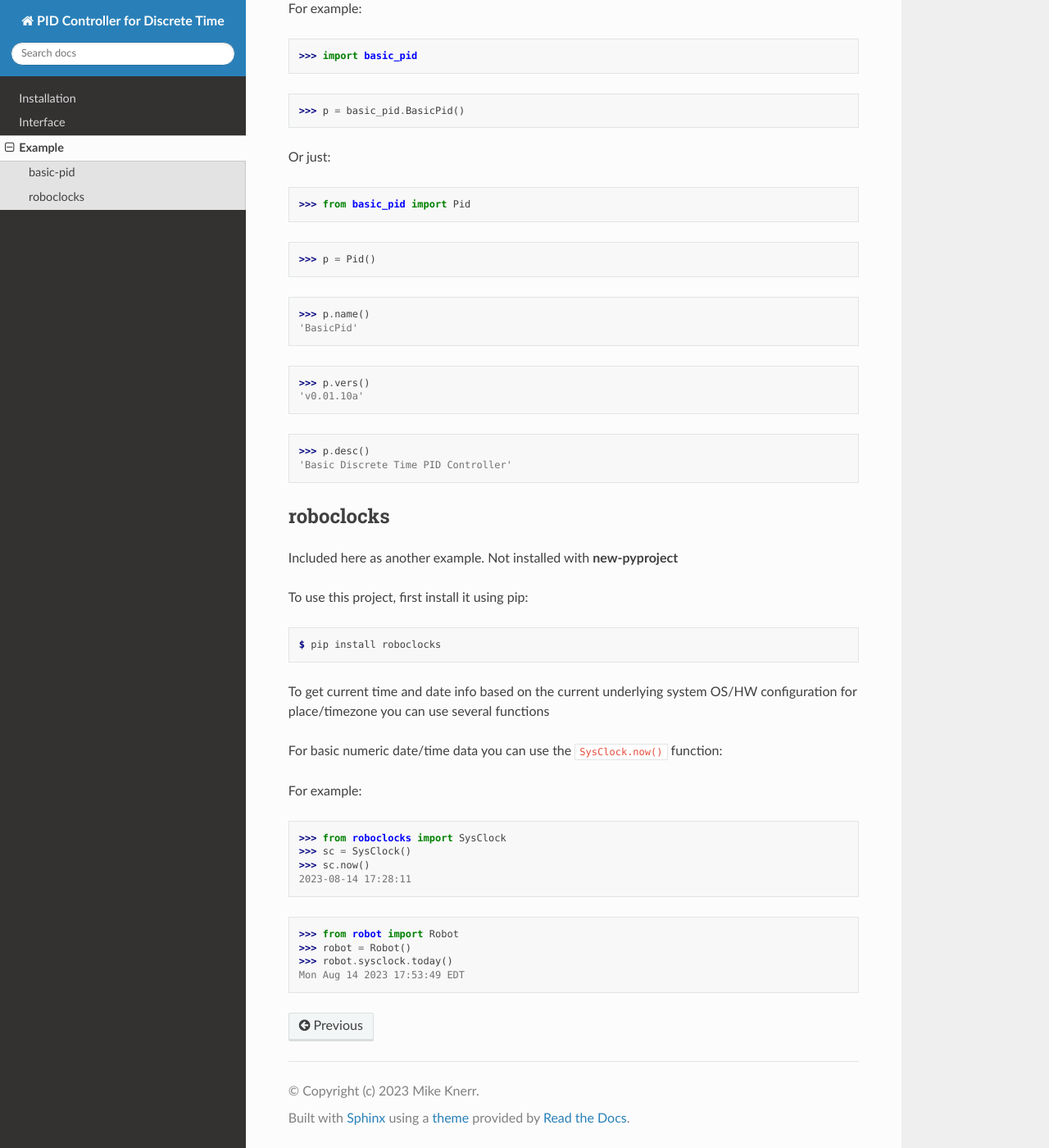
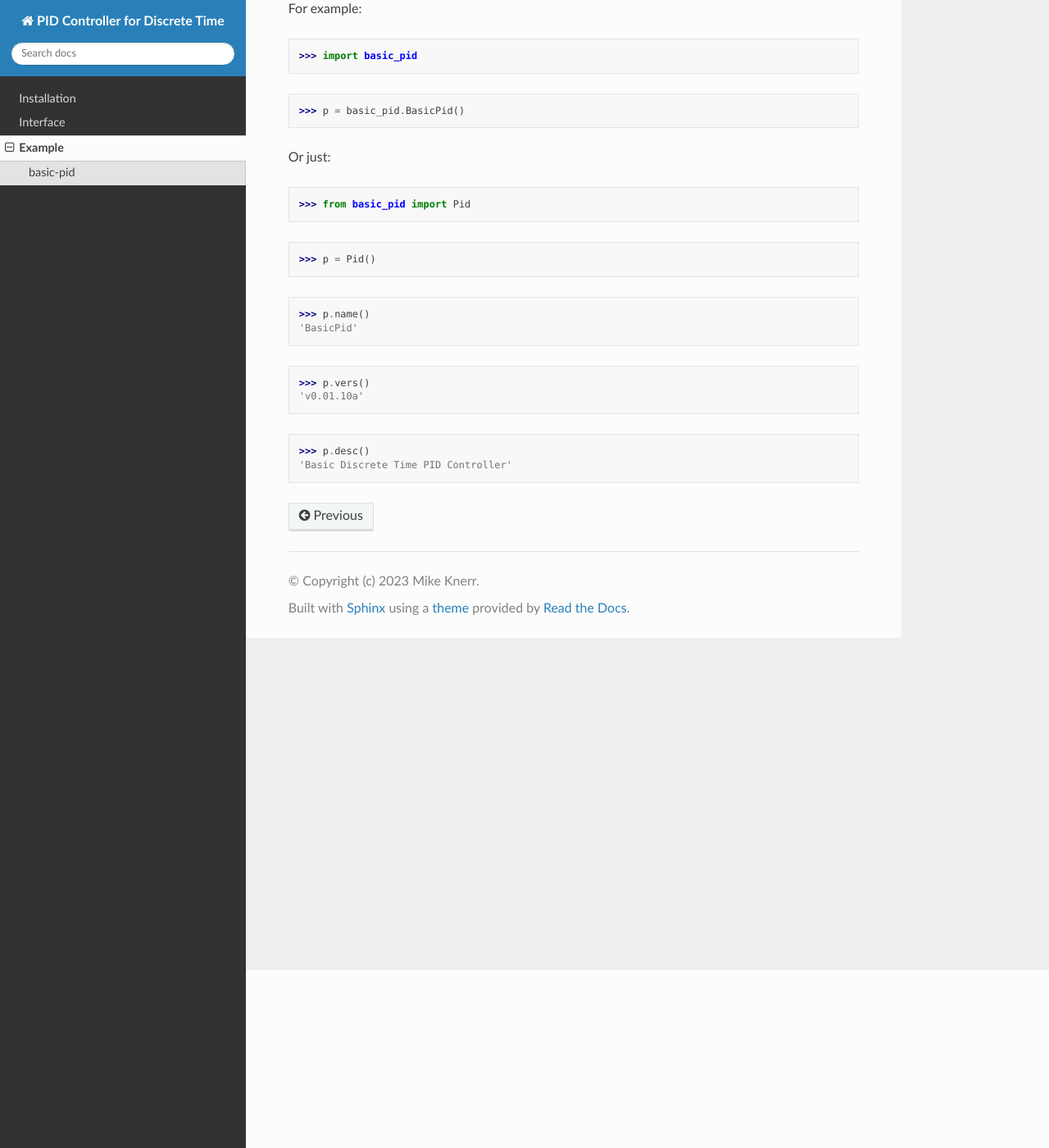
Before and after one commit to mkner/robo-pid, a Sphinx documentation site: the page built from docs/examples.rst, in a window 1280 px wide and 1400 px high, scrolled down 217 px. Shown: the whole window at 82% size. Built offline with Sphinx 7.4.7 and the Read the Docs theme 2.0.0, drawn with Linux system fonts in a browser that asks for light colours.

Commit message:
Update examples.rst

```diff
--- a/docs/examples.rst
+++ b/docs/examples.rst
@@ -26,46 +26,3 @@ Or just:
 
 >>> p.desc()
 'Basic Discrete Time PID Controller'
-
-
-
-
-
-
-roboclocks
-**********
-
-Included here as another example. Not installed with **new-pyproject**
-
-To use this project, first install it using pip:
-
-.. code-block:: console
-
-    $ pip install roboclocks
-
-
-
-To get current time and date info based on the current underlying
-system OS/HW configuration for place/timezone you can use several
-functions
-
-
-For basic numeric date/time data you can use the ``SysClock.now()`` function:
-
-
-.. :py:func:`SysClock.now()` basic date/time format
-
-.. :py:func:`SysClock.today()` more calendar oriented
-
-
-For example:
-
->>> from roboclocks import SysClock
->>> sc = SysClock()
->>> sc.now()
-2023-08-14 17:28:11
-
->>> from robot import Robot
->>> robot = Robot()
->>> robot.sysclock.today()
-Mon Aug 14 2023 17:53:49 EDT
```
